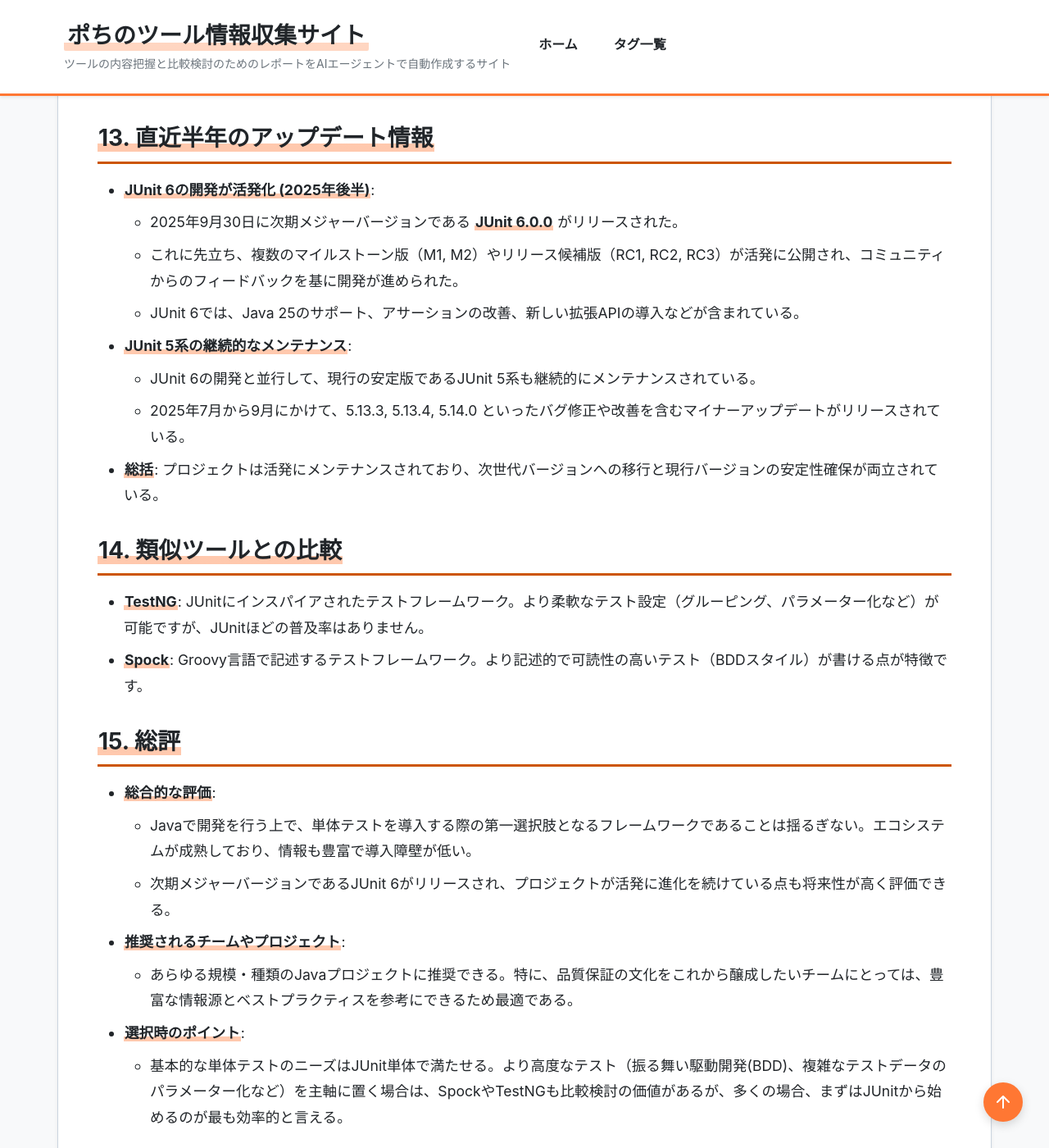
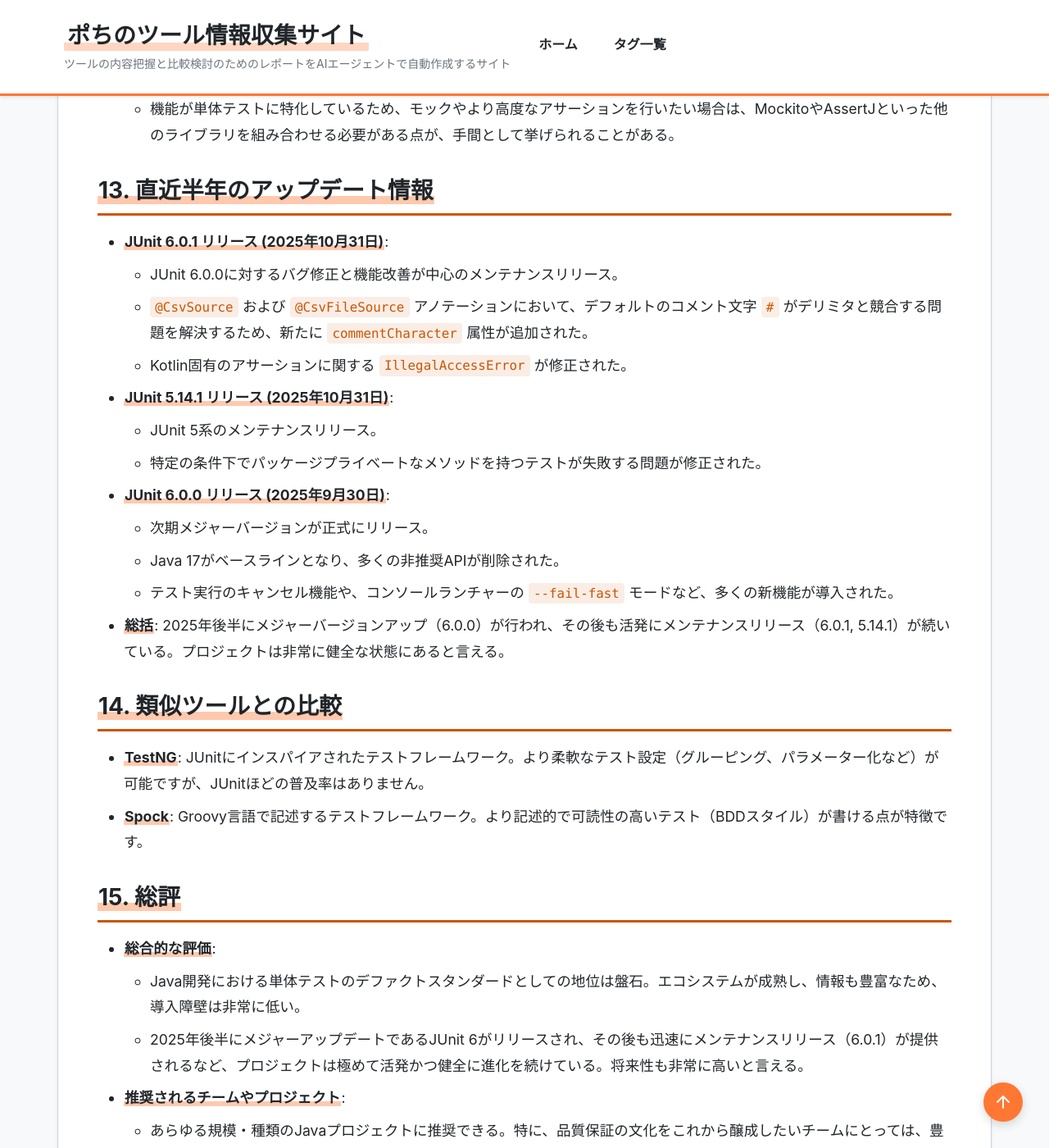
Before and after one commit to aegisfleet/tool-survey-report, a Jekyll site: the page built from _reports/junit.md, in a window 1280 px wide and 1400 px high, scrolled down 4303 px. Shown: the whole window at 82% size. Built offline with Jekyll 4.4.1, drawn with Linux system fonts in a browser that asks for light colours; some of the changed text lies outside the part shown.

Commit message:
feat: Update JUnit report with latest release info (#213)
Updated the JUnit research report (`_reports/junit.md`) with the latest information based on the official release notes.

- Added details for the JUnit 6.0.1 and 5.14.1 releases (October 31, 2025).
- Reordered the update section to be in descending chronological order.
- Updated the "Weaknesses" section to mention the deprecation of the JUnit Vintage engine.
- Refined the "Overall Evaluation" to reflect the active and healthy state of the project.
- Updated the `last_updated` date to 2025-12-01.

Co-authored-by: google-labs-jules[bot] <161369871+google-labs-jules[bot]@users.noreply.github.com>

```diff
--- a/_reports/junit.md
+++ b/_reports/junit.md
@@ -47,7 +47,7 @@ description: "Javaプログラミング言語向けの、繰り返し可能な
 
 * **単体テストに特化**: JUnit自体は単体テストに特化しており、結合テストやE2Eテストには、MockitoやSeleniumなど他のライブラリとの組み合わせが必要です。
 * **学習コスト**: 初めてテストフレームワークに触れる開発者にとっては、アノテーションの種類やライフサイクルなど、基本的な概念の学習が必要です。
-* **バージョン間の非互換性**: JUnit 4とJUnit 5にはアーキテクチャの変更に伴う非互換性があり、移行には注意が必要です。
+* **バージョン間の非互換性**: JUnit 4とJUnit 5/6にはアーキテクチャの変更に伴う大きな非互換性があります。JUnit 6のリリースに伴い、旧バージョン（JUnit 4）のテストを実行するための `JUnit Vintage` エンジンは非推奨となっており、プロジェクトは新しいバージョンへの移行を強く推進しています。
 
 ## **6. 料金プラン**
 
@@ -90,14 +90,18 @@ description: "Javaプログラミング言語向けの、繰り返し可能な
 
 ## **13. 直近半年のアップデート情報**
 
-* **JUnit 6の開発が活発化 (2025年後半)**:
-  * 2025年9月30日に次期メジャーバージョンである **JUnit 6.0.0** がリリースされた。
-  * これに先立ち、複数のマイルストーン版（M1, M2）やリリース候補版（RC1, RC2, RC3）が活発に公開され、コミュニティからのフィードバックを基に開発が進められた。
-  * JUnit 6では、Java 25のサポート、アサーションの改善、新しい拡張APIの導入などが含まれている。
-* **JUnit 5系の継続的なメンテナンス**:
-  * JUnit 6の開発と並行して、現行の安定版であるJUnit 5系も継続的にメンテナンスされている。
-  * 2025年7月から9月にかけて、5.13.3, 5.13.4, 5.14.0 といったバグ修正や改善を含むマイナーアップデートがリリースされている。
-* **総括**: プロジェクトは活発にメンテナンスされており、次世代バージョンへの移行と現行バージョンの安定性確保が両立されている。
+* **JUnit 6.0.1 リリース (2025年10月31日)**:
+  * JUnit 6.0.0に対するバグ修正と機能改善が中心のメンテナンスリリース。
+  * `@CsvSource` および `@CsvFileSource` アノテーションにおいて、デフォルトのコメント文字 `#` がデリミタと競合する問題を解決するため、新たに `commentCharacter` 属性が追加された。
+  * Kotlin固有のアサーションに関する `IllegalAccessError` が修正された。
+* **JUnit 5.14.1 リリース (2025年10月31日)**:
+  * JUnit 5系のメンテナンスリリース。
+  * 特定の条件下でパッケージプライベートなメソッドを持つテストが失敗する問題が修正された。
+* **JUnit 6.0.0 リリース (2025年9月30日)**:
+  * 次期メジャーバージョンが正式にリリース。
+  * Java 17がベースラインとなり、多くの非推奨APIが削除された。
+  * テスト実行のキャンセル機能や、コンソールランチャーの `--fail-fast` モードなど、多くの新機能が導入された。
+* **総括**: 2025年後半にメジャーバージョンアップ（6.0.0）が行われ、その後も活発にメンテナンスリリース（6.0.1, 5.14.1）が続いている。プロジェクトは非常に健全な状態にあると言える。
 
 ## **14. 類似ツールとの比較**
 
@@ -107,8 +111,8 @@ description: "Javaプログラミング言語向けの、繰り返し可能な
 ## **15. 総評**
 
 * **総合的な評価**:
-  * Javaで開発を行う上で、単体テストを導入する際の第一選択肢となるフレームワークであることは揺るぎない。エコシステムが成熟しており、情報も豊富で導入障壁が低い。
-  * 次期メジャーバージョンであるJUnit 6がリリースされ、プロジェクトが活発に進化を続けている点も将来性が高く評価できる。
+  * Java開発における単体テストのデファクトスタンダードとしての地位は盤石。エコシステムが成熟し、情報も豊富なため、導入障壁は非常に低い。
+  * 2025年後半にメジャーアップデートであるJUnit 6がリリースされ、その後も迅速にメンテナンスリリース（6.0.1）が提供されるなど、プロジェクトは極めて活発かつ健全に進化を続けている。将来性も非常に高いと言える。
 * **推奨されるチームやプロジェクト**:
   * あらゆる規模・種類のJavaプロジェクトに推奨できる。特に、品質保証の文化をこれから醸成したいチームにとっては、豊富な情報源とベストプラクティスを参考にできるため最適である。
 * **選択時のポイント**:
```
Also changed, not shown: other parts of _reports/junit.md (+1 -1 lines).
